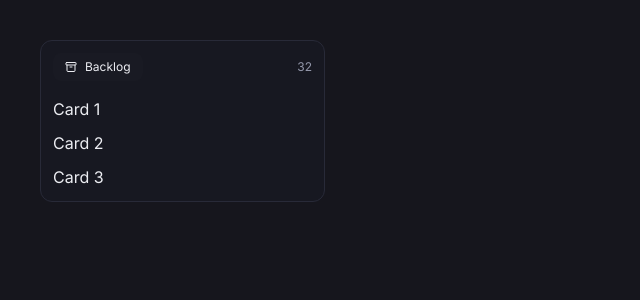
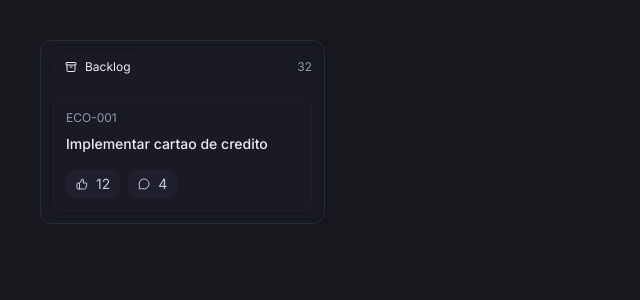
Before and after one commit to danilocucharro/board, a Next.js app: page / in a window 1280 px wide. Shown: the top 300 px of the page, without its empty margins (0-640 px from the left). Built offline with nearby package versions, Linux system fonts and the light colour scheme.

Commit message:
chore: applying compound component pattern in the card issue

```diff
--- a/src/app/page.tsx
+++ b/src/app/page.tsx
@@ -1,5 +1,6 @@
+import { Card } from "@/components/card";
 import { Section } from "@/components/section";
-import { ArchiveIcon } from "lucide-react";
+import { ArchiveIcon, MessageCircleIcon, ThumbsUpIcon } from "lucide-react";
 
 export default function Home() {
   return (
@@ -20,9 +21,29 @@
 
           {/* Content */}
           <Section.Content>
-            <div className="">Card 1</div>
-            <div className="">Card 2</div>
-            <div className="">Card 3</div>
+            <Card.Root>
+              <Card.Header>
+                <Card.Number>ECO-001</Card.Number>
+                <Card.Title>Implementar cartao de credito</Card.Title>
+              </Card.Header>
+              <Card.Footer>
+                <button
+                  type="button"
+                  className="text-navy-100 flex items-center gap-2 rounded-lg px-2.5 py-1 bg-navy-600 cursor-pointer"
+                >
+                  <ThumbsUpIcon className="size-3" />
+                  <span className="text-sm">12</span>
+                </button>
+
+                <button
+                  type="button"
+                  className="text-navy-100 flex items-center gap-2 rounded-lg px-2.5 py-1 bg-navy-600 cursor-pointer"
+                >
+                  <MessageCircleIcon className="size-3" />
+                  <span className="text-sm">4</span>
+                </button>
+              </Card.Footer>
+            </Card.Root>
           </Section.Content>
         </Section.Root>
       </main>
--- /dev/null
+++ b/src/components/card.tsx
@@ -0,0 +1,57 @@
+import { ComponentProps } from "react";
+import { twMerge } from "tailwind-merge";
+
+type CardRootProps = ComponentProps<"a">;
+
+function CardRoot({ className, ...props }: CardRootProps) {
+  return (
+    <a
+      href="#"
+      className={twMerge(
+        "bg-navy-700 border-[0.5px] border-navy-600 p-3 space-y-4 rounded-lg block",
+        className,
+      )}
+      {...props}
+    />
+  );
+}
+
+type CardHeaderProps = ComponentProps<"div">;
+
+function CardHeader({ className, ...props }: CardHeaderProps) {
+  return (
+    <div className={twMerge("flex flex-col gap-2", className)} {...props} />
+  );
+}
+
+type CardTitleProps = ComponentProps<"span">;
+
+function CardTitle({ className, ...props }: CardTitleProps) {
+  return (
+    <span className={twMerge("text-sm font-medium", className)} {...props} />
+  );
+}
+
+type CardFooterProps = ComponentProps<"div">;
+
+function CardFooter({ className, ...props }: CardFooterProps) {
+  return (
+    <div className={twMerge("flex items-center gap-2", className)} {...props} />
+  );
+}
+
+type CardNumberProps = ComponentProps<"span">;
+
+function CardNumber({ className, ...props }: CardNumberProps) {
+  return (
+    <span className={twMerge("text-xs text-navy-200", className)} {...props} />
+  );
+}
+
+export const Card = {
+  Root: CardRoot,
+  Header: CardHeader,
+  Title: CardTitle,
+  Number: CardNumber,
+  Footer: CardFooter,
+};
```
